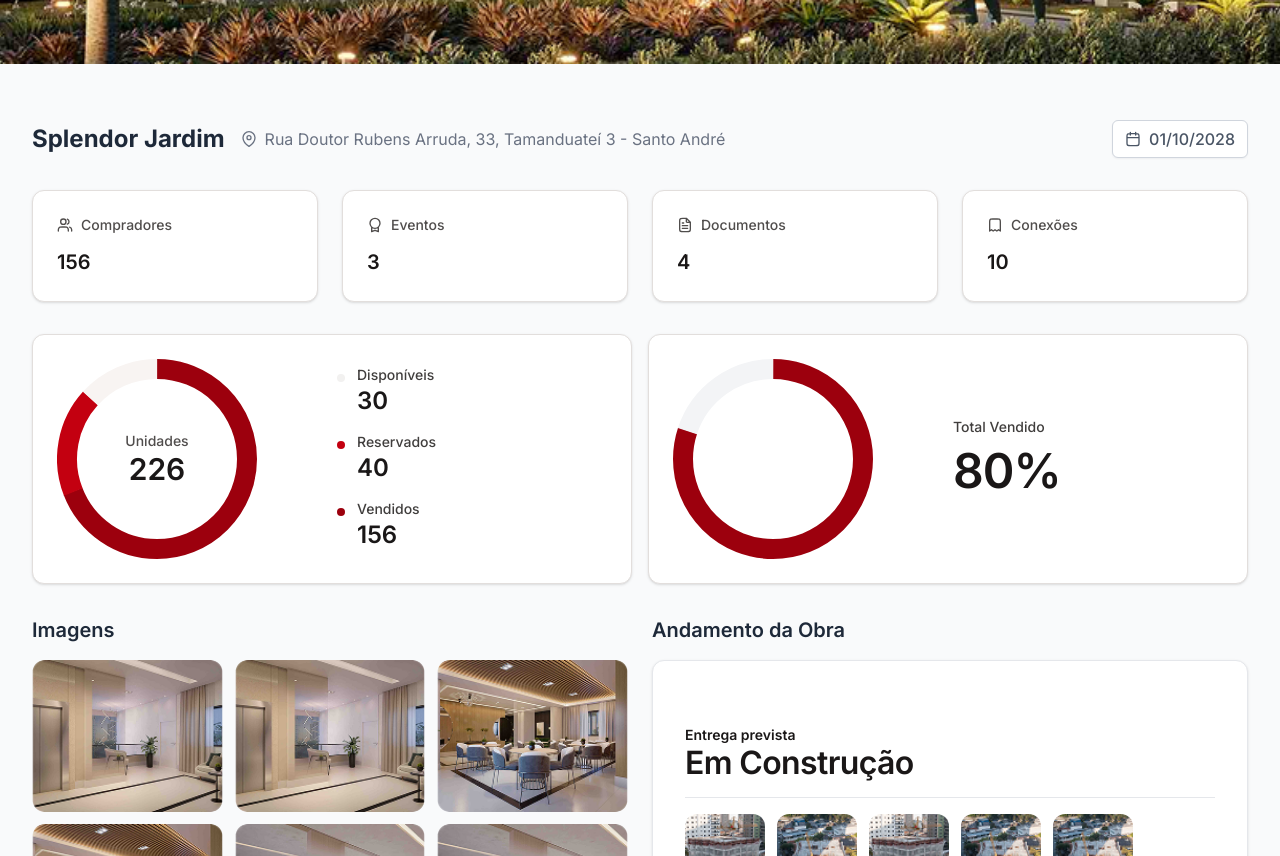
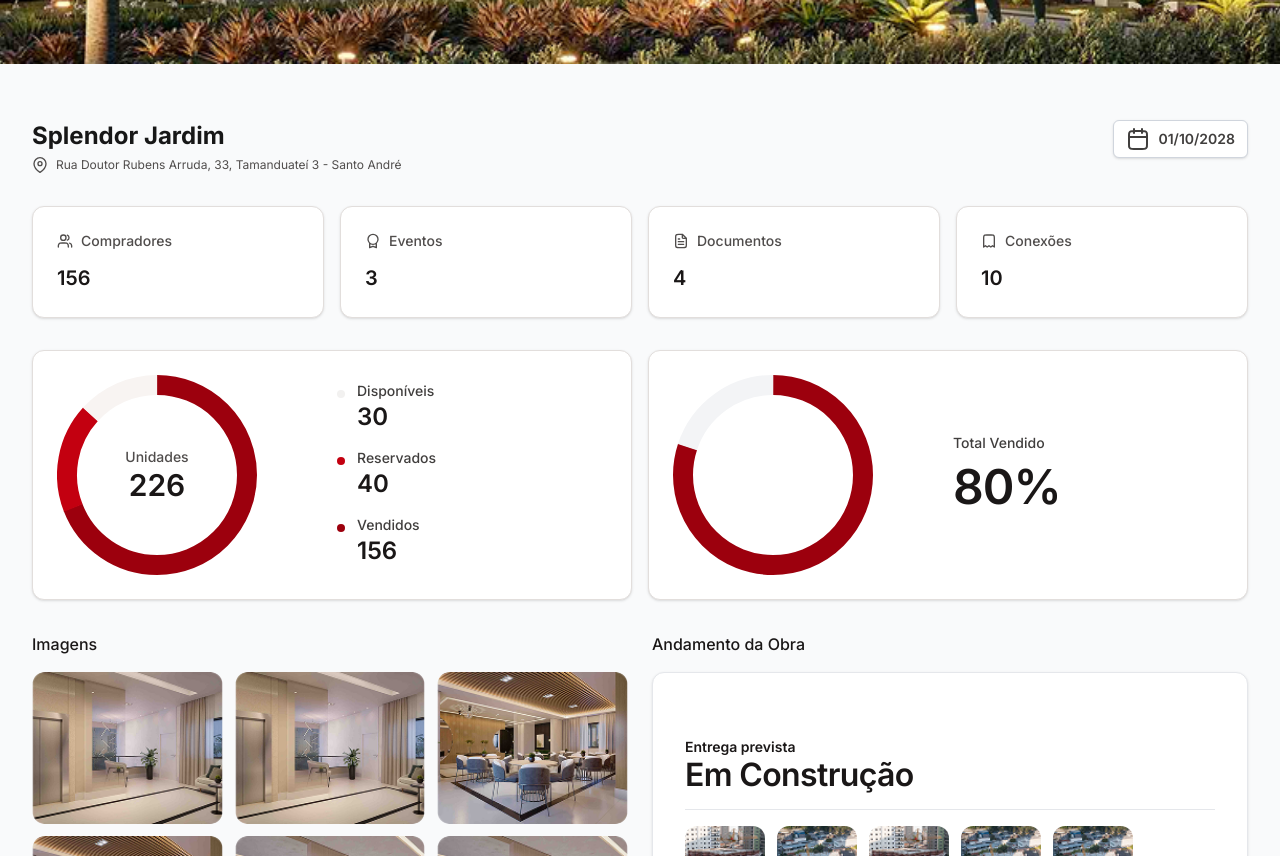
Before and after one commit to thuansilva/desafio-contrutora-patriani, a Next.js app: page / in a window 1280 px wide. Shown: the part 400-1256 px from the top of the page. Built offline with nearby package versions, Linux system fonts and the light colour scheme.

Commit message:
fix: Ajustando Resonsividade

```diff
--- a/src/app/page.tsx
+++ b/src/app/page.tsx
@@ -43,26 +43,27 @@
 
       <main className="max-w-7xl mx-auto p-4 sm:p-6 lg:p-8 mt-6">
         <div className="mb-8">
-          <div className="flex flex-col sm:flex-row justify-between items-start sm:items-center mb-4">
-            <div className="flex flex-col sm:flex-row sm:items-center gap-2 sm:gap-4">
-              <h2 className="text-xl sm:text-2xl font-bold leading-7 sm:leading-8 text-gray-800">
+          <div className="flex flex-col sm:flex-row justify-between items-start mb-4">
+            <div>
+              <h2 className="text-xl sm:text-2xl font-bold heading-lg mb-1">
                 Splendor Jardim
               </h2>
-              <div className="flex items-center text-sm sm:text-base text-gray-500 mt-1 sm:mt-0">
-                <MapPinIcon className="w-4 h-4 mr-1 sm:mr-2" />
+              <div className="flex items-center text-xs-regular text-gray-medium-dark">
+                <MapPinIcon className="w-4 h-4 mr-2" />
                 <span>
                   Rua Doutor Rubens Arruda, 33, Tamanduateí 3 - Santo André
                 </span>
               </div>
             </div>
-            <div className="flex items-center text-sm sm:text-base text-gray-600 font-medium mt-3 sm:mt-0 bg-white px-3 py-1.5 rounded-md border border-gray-300 shadow-[0_1px_2px_rgba(16,24,40,0.05)]">
-              <CalendarIcon className="w-4 h-4 mr-2" />
-              <span>01/10/2028</span>
+
+            <div className="flex items-center text-sm sm:text-base text-neutral-dark-gray font-semibold mt-4 sm:mt-0 bg-base-white px-3 py-1.5 rounded-md border border-gray-300 shadow-sm self-center sm:self-auto">
+              <CalendarIcon className="w-6 h-6 mr-2" />
+              <span className="text-sm-semibold">01/10/2028</span>
             </div>
           </div>
         </div>
 
-        <div className="grid grid-cols-1 sm:grid-cols-2 md:grid-cols-4 gap-4 sm:gap-6 mb-8">
+        <div className="grid grid-cols-1 sm:grid-cols-2 md:grid-cols-4 gap-4 mb-8">
           {cardsListStats.map((stat, index) => (
             <StatCard
               key={index}
@@ -79,13 +80,13 @@
 
         <div className="grid grid-cols-1 lg:grid-cols-2 gap-6">
           <div>
-            <h2 className="text-lg sm:text-xl font-semibold text-gray-800 mb-4">
+            <h2 className="text-md-medium  text-neutral-black mb-4 ">
               Imagens
             </h2>
             <ImageGallery />
           </div>
           <div>
-            <h2 className="text-lg sm:text-xl font-semibold text-gray-800 mb-4">
+            <h2 className=" text-md-medium text-neutral-black mb-4">
               Andamento da Obra
             </h2>
             <ConstructionProgress />
```
